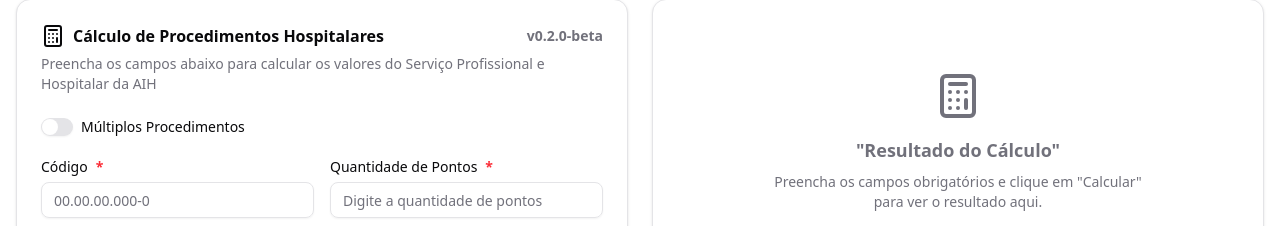
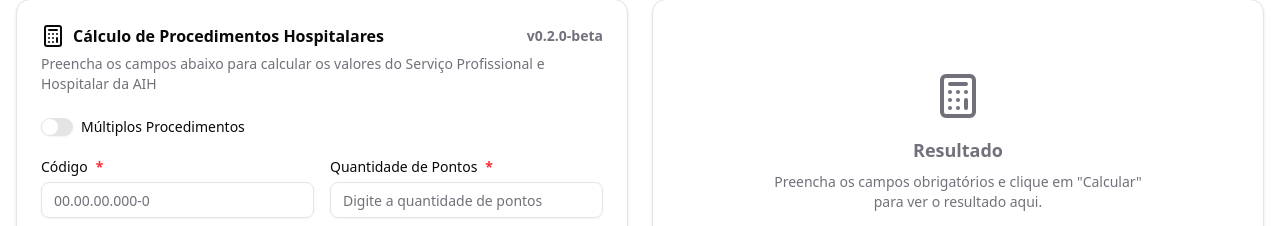
Before and after one commit to LeoNerd23/calculadora-faturamento-hospitalar, a Next.js app: page / in a window 1280 px wide. Shown: the part 191-417 px from the top of the page. Built offline with nearby package versions, Linux system fonts and the light colour scheme.

Commit message:
chore: fix to deploy

```diff
--- a/components/medical-fees-form.tsx
+++ b/components/medical-fees-form.tsx
@@ -623,7 +623,7 @@ export default function MedicalFeesForm() {
               <CardContent className="flex flex-col items-center justify-center py-12 text-center">
                 <Calculator className="h-12 w-12 text-muted-foreground mb-4" />
                  <h3 className="text-lg font-semibold text-muted-foreground mb-2">
-                  &quot;Resultado do Cálculo&quot;
+                  Resultado
                 </h3>
                 <p className="text-sm text-muted-foreground max-w-sm">
                   Preencha os campos obrigatórios e clique em "Calcular" para ver o resultado aqui.
```
